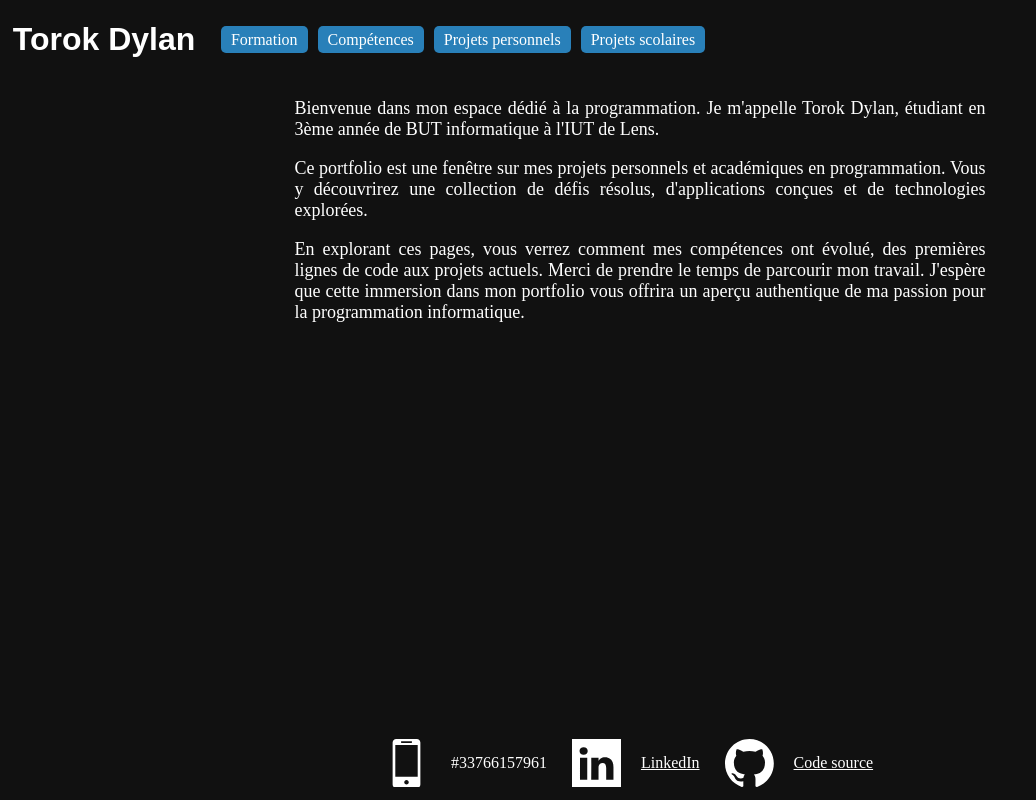
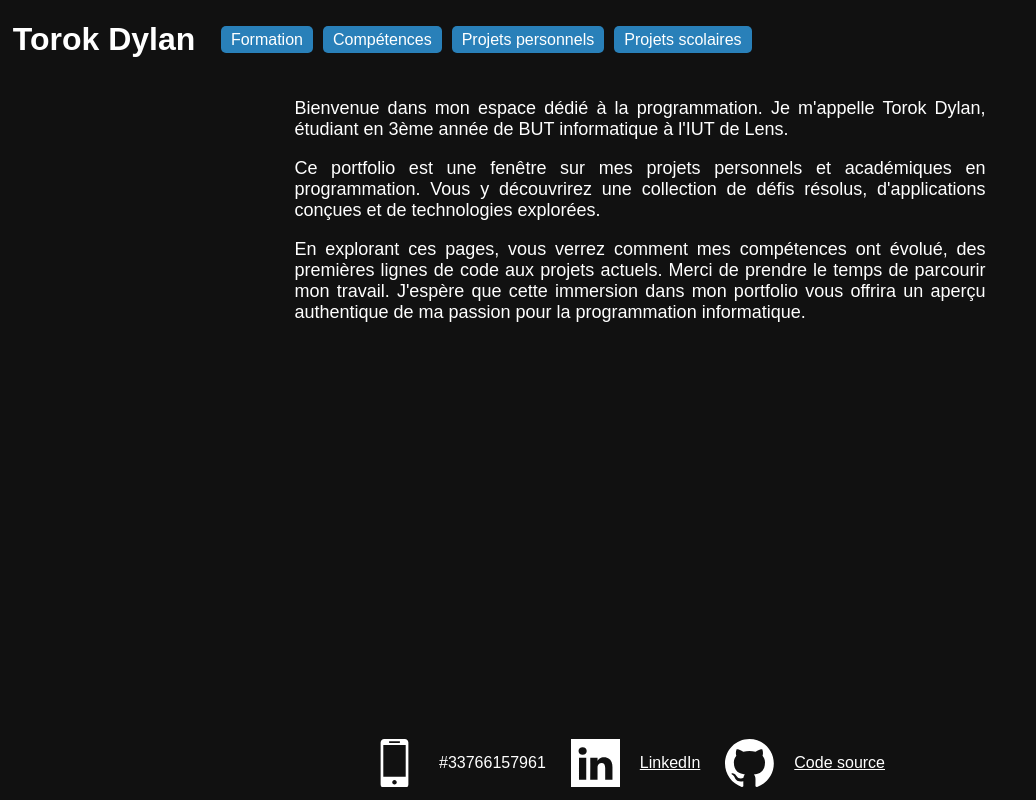
Before and after one commit to DylanTorok/CV-NextJS, a Next.js app: page / in a window 1280 px wide. Shown: the whole page, without its empty margins (0-1036 px from the left). Built offline with nearby package versions, Linux system fonts and the light colour scheme.

Commit message:
Font passéen Arial

```diff
--- a/src/app/formation/Body.module.css
+++ b/src/app/formation/Body.module.css
@@ -1,18 +1,19 @@
 .ul {
   width: 60%;
-  border-left: 1px solid #fff;
   margin-top: 5%;
 }
 
 .li {
   color: #fff;
   font-size: large;
+  font-family: Arial, Helvetica, sans-serif;
   font-weight: bold;
   text-align: justify;
 }
 
 .p1 {
   color: #fff;
+  font-family: Arial, Helvetica, sans-serif;
   font-size: large;
   text-align: justify;
   padding-bottom: 5%;
@@ -22,6 +23,7 @@
 
 .p2 {
   color: #fff;
+  font-family: Arial, Helvetica, sans-serif;
   font-size: large;
   text-align: justify;
   padding-left: 2%;
--- a/src/app/menu/Body.module.css
+++ b/src/app/menu/Body.module.css
@@ -4,6 +4,7 @@
 
 .text {
   color: #fff;
+  font-family: Arial, Helvetica, sans-serif;
   font-size: large;
   text-align: justify;
   padding-left: 5%;
--- a/src/app/staticComponents/Footer/Footer.module.css
+++ b/src/app/staticComponents/Footer/Footer.module.css
@@ -15,6 +15,7 @@
 
 .li {
   color: #fff;
+  font-family: Arial, Helvetica, sans-serif;
   margin-right: 25px; /* Ajustement espacement entre les éléments */
   display: flex; /* Utilisez flexbox pour aligner l'image et le texte */
   align-items: center; /* Aligner les éléments verticalement */
--- a/src/app/staticComponents/Navbar/Navbar.module.css
+++ b/src/app/staticComponents/Navbar/Navbar.module.css
@@ -16,7 +16,7 @@
 }
 
 .h1 {
-  font-family: Arial, sans-serif;
+  font-family: Arial, Helvetica, sans-serif;
   font-weight: bold;
   padding-right: 2%;
   padding-left: 1%;
@@ -24,6 +24,7 @@
 
 .link {
   color: #fff;
+  font-family: Arial, Helvetica, sans-serif;
   text-decoration: none;
   padding: 5px 10px;
   border-radius: 5px;
```
